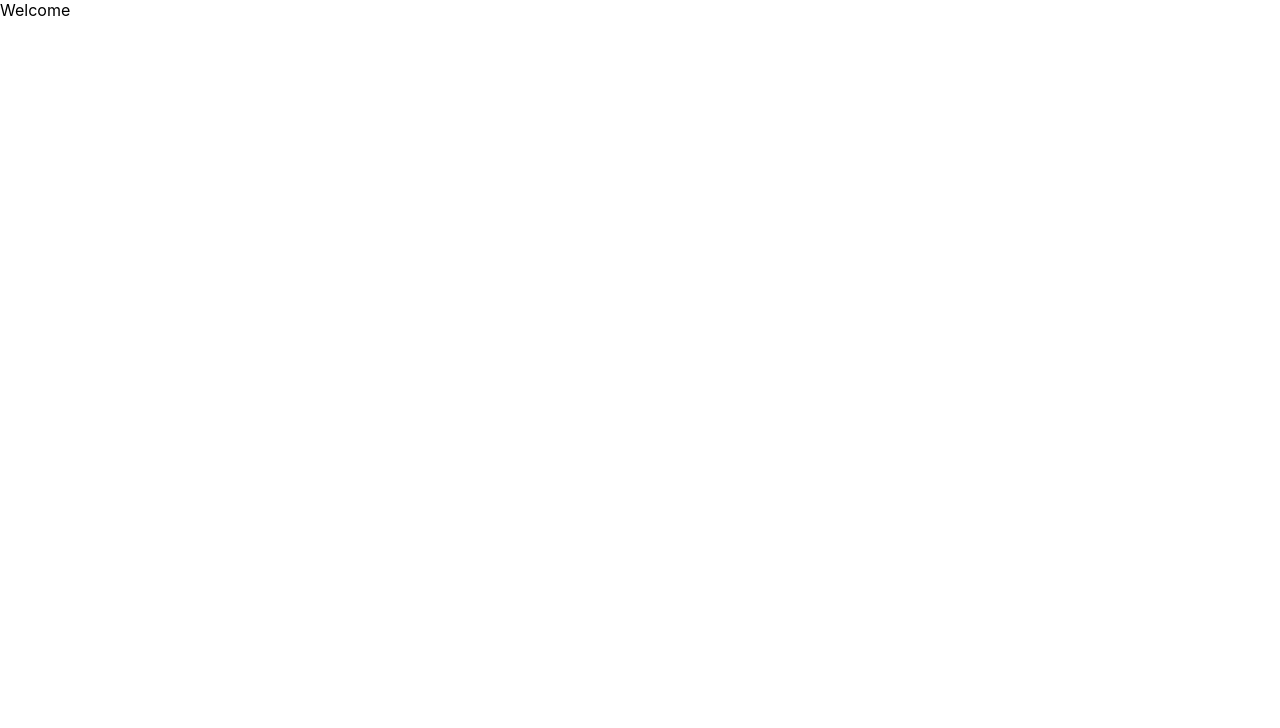
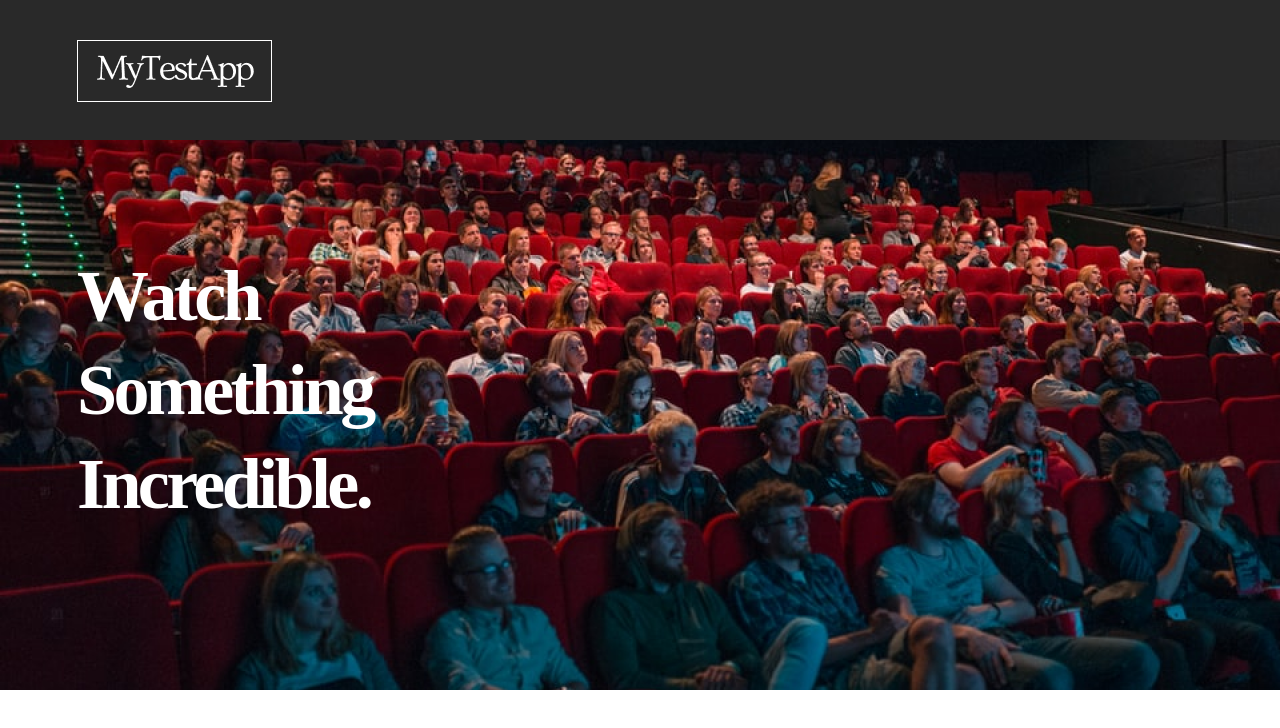
Before and after one commit to chukkydave/Movies-test, a React (Create React App) app: page / in a window 1280 px wide. Shown: the top 728 px of the page. Built offline with nearby package versions, Linux system fonts and the light colour scheme.

Commit message:
design the navbar and slider

```diff
--- a/src/App.js
+++ b/src/App.js
@@ -1,7 +1,9 @@
-
+import Navba from "./components/Navbar";
 function App() {
   return (
-    <div>Welcome</div>
+    <>
+      <Navba />
+    </>
   );
 }
 
--- /dev/null
+++ b/src/components/Navbar.js
@@ -0,0 +1,20 @@
+import React from 'react'
+import { Navbar, Slider } from '../styled-components/Navbar.styled'
+import logo from '../utils/MyTestApp.png'
+
+function Navba() {
+    return (
+        <>
+            <Navbar>
+                <img src={logo} alt="logo" />
+            </Navbar>
+            <Slider>
+                <div>
+                    <h1>Watch Something Incredible.</h1>
+                </div>
+            </Slider>
+        </>
+    )
+}
+
+export default Navba
--- /dev/null
+++ b/src/styled-components/Navbar.styled.js
@@ -0,0 +1,39 @@
+import styled from "styled-components";
+import bg from '../utils/bg.png'
+
+
+export const Navbar = styled.div`
+    width: 100%;
+	height: 140px;
+	background-color: #292929;
+
+    img {
+        margin-left: 77px;
+        margin-top: 40px;
+        margin-bottom 40px;
+        border: 1px solid #ffffff;
+        padding: 14px 17.3px 13.06px 19px;
+    }
+`
+export const Slider = styled.div`
+    width: 100%;
+    height: 550px;
+    background: url(${bg});
+    overflow:hidden;
+
+    div{
+        width: 490px;
+        height: 282px;
+        margin: 109px 0px 159px 77px;
+    }
+
+    h1 {
+        font-family: 'DM Sans';
+        font-style: normal;
+        font-weight: 700;
+        font-size: 72px;
+        line-height: 94px;
+        letter-spacing: -0.05em;
+        color: #FFFFFF;
+    }
+`
```
Also changed, not shown: src/utils/MyTestApp.png (added), src/utils/bg.png (added).
